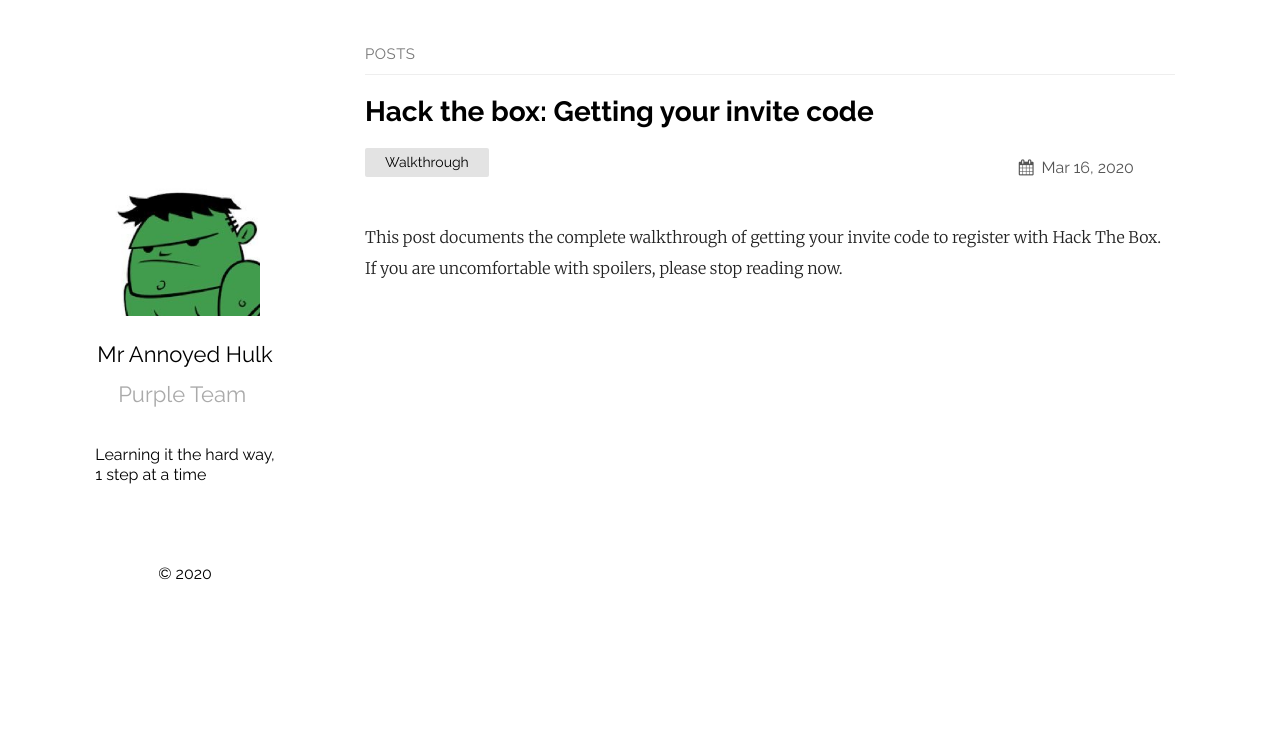
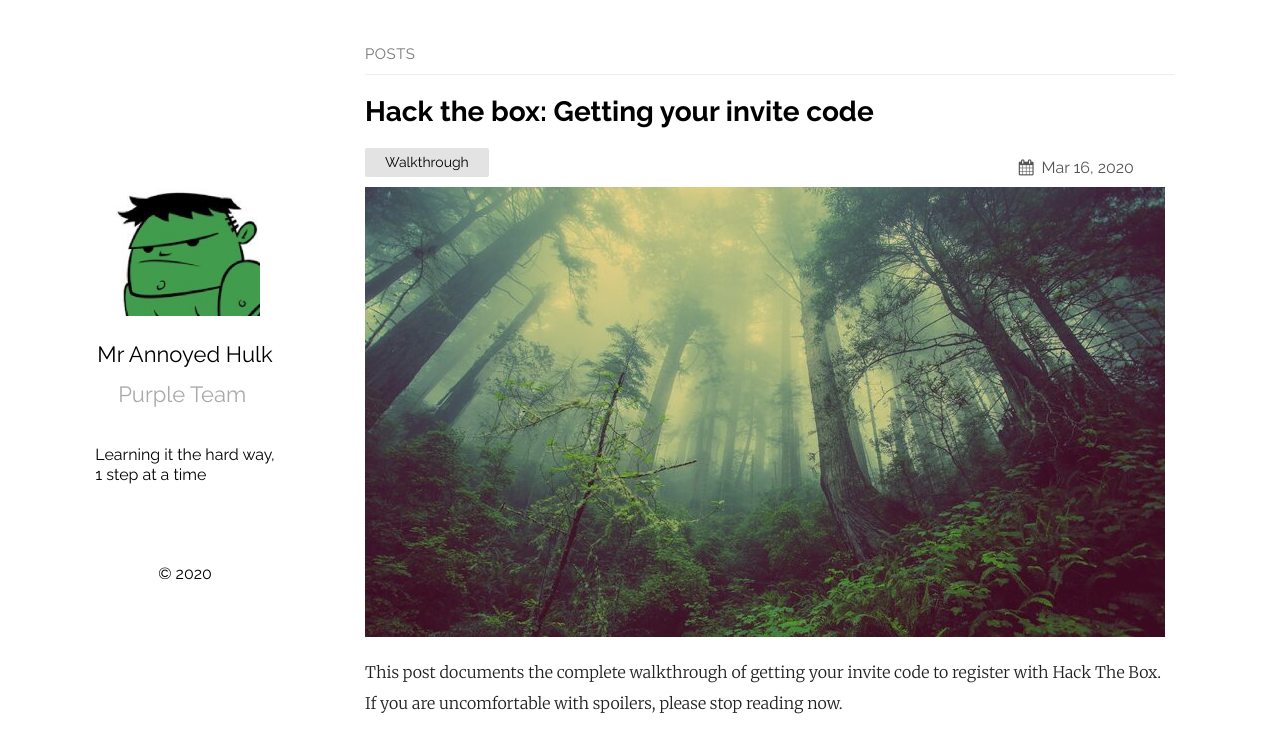
Before and after one commit to mrannoyedhulk/hackdome, a Jekyll site: the page built from index.md, in a window 1280 px wide. Shown: the top 753 px of the page. Built offline with Jekyll 4.4.1, drawn with Linux system fonts in a browser that asks for light colours.

```diff
--- a/_layouts/home.html
+++ b/_layouts/home.html
@@ -37,7 +37,7 @@ layout: default
 	  {% if page.image.feature contains 'https' or page.image.feature contains 'http' %}
 	  "{{ post.image.feature }}"
 	  {% else %}
-	  "hackdome/img/{{ post.image.feature }}"
+	  "/hackdome/img/{{ post.image.feature }}"
 	  {% endif %}
 	  alt="{{ page.title | escape }}">
 
```
